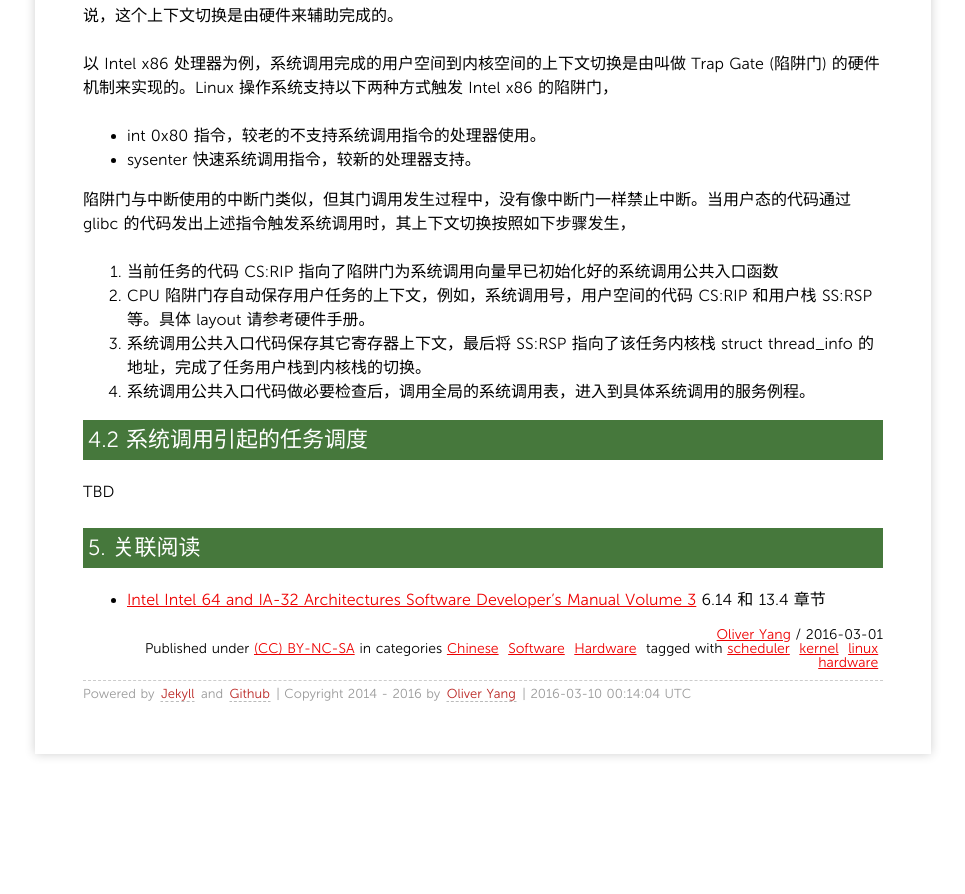
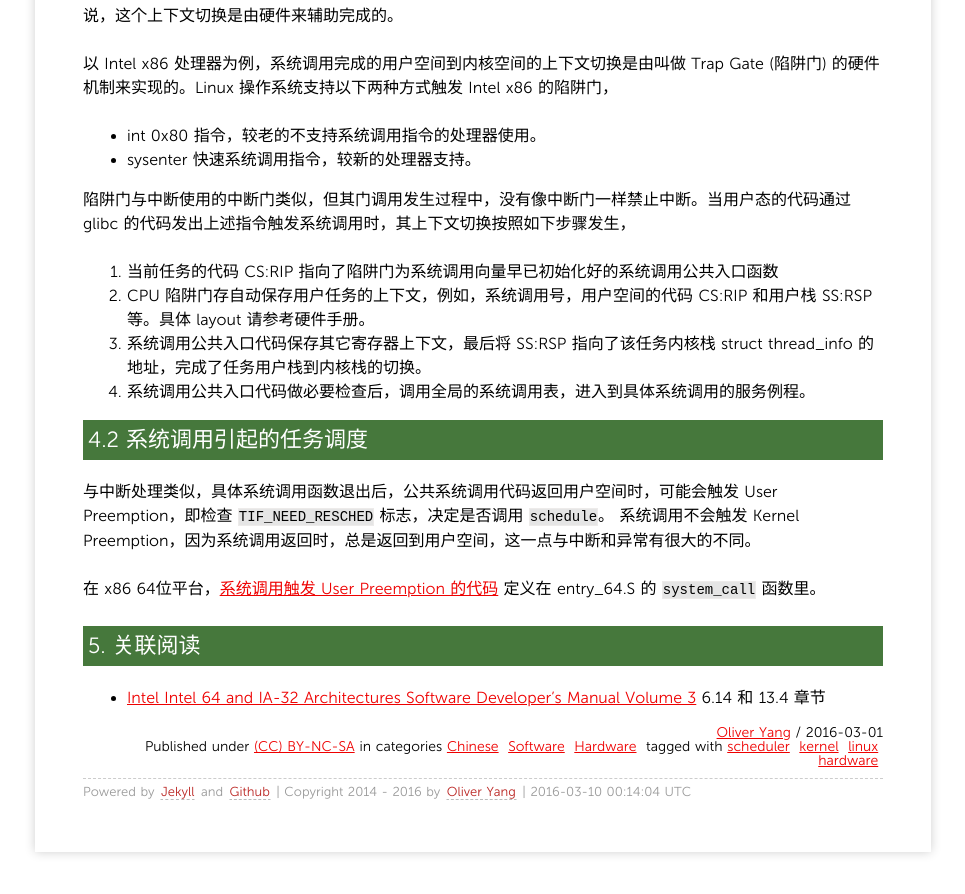
Before and after one commit to yangoliver/yangoliver.github.io, a Jekyll site: the page built from _posts/2016/2016-03-01-linux-scheduler-1.md, in a window 1280 px wide and 900 px high, scrolled down 8659 px. Shown: the top 894 px of the window, without its empty margins (157-1122 px from the left). Built offline with Jekyll 4.4.1, drawn with Linux system fonts in a browser that asks for light colours; comment, search, counter and statistics services are not loaded; before the commit the page ends 9461 px from its top, so only the background shows below that.

Commit message:
draft: user preemption triggered by system call

```diff
--- a/_posts/2016/2016-03-01-linux-scheduler-1.md
+++ b/_posts/2016/2016-03-01-linux-scheduler-1.md
@@ -328,7 +328,10 @@ User 和 Kernel Preemption 的代码是实现在 Linux 内核所有中断和异
 
 ### 4.2 系统调用引起的任务调度
 
-TBD
+与中断处理类似，具体系统调用函数退出后，公共系统调用代码返回用户空间时，可能会触发 User Preemption，即检查 `TIF_NEED_RESCHED` 标志，决定是否调用 `schedule`。
+系统调用不会触发 Kernel Preemption，因为系统调用返回时，总是返回到用户空间，这一点与中断和异常有很大的不同。
+
+在 x86 64位平台，[系统调用触发 User Preemption 的代码](https://github.com/torvalds/linux/blob/v3.19/arch/x86/kernel/entry_64.S#L459) 定义在 entry_64.S 的 `system_call` 函数里。
 
 ### 5. 关联阅读
 
```
